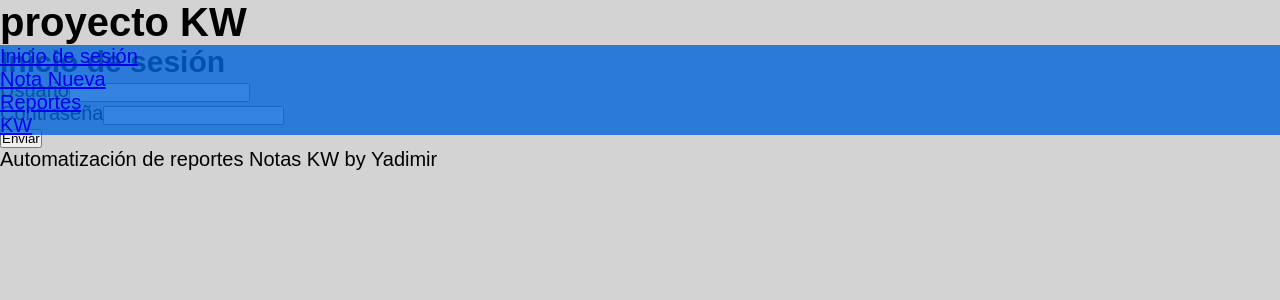
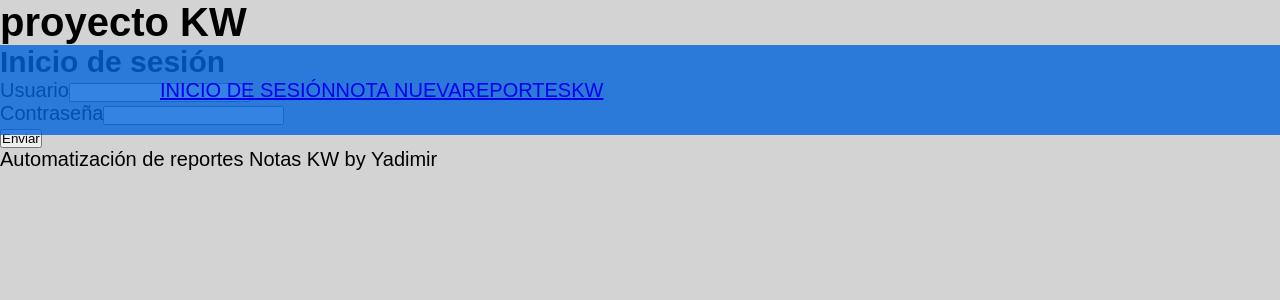
Before and after one commit to YadimirCovBel/KWproy, an Angular app in the folder proyectoKW/: page / in a window 1280 px wide. Shown: the top 300 px of the page. Built offline with nearby package versions, Linux system fonts and the light colour scheme.

Commit message:
se definio header ul y header ul li dentro de styles.css

```diff
--- a/proyectoKW/src/assets/css/style.css
+++ b/proyectoKW/src/assets/css/style.css
@@ -12,6 +12,11 @@ body{
     background-attachment: fixed;
 }
 
+.clearfix{
+    float: none;
+    clear: both;
+}
+
 /*Barra de navegacion o header*/
 
 header{
@@ -20,5 +25,19 @@ header{
     height: 90px;
     background-color: rgb(2, 99, 219, 0.8);
     position: fixed;
+    text-transform: uppercase;
 
 }
+header ul{
+    display: block;
+    width: 75%;
+    height: inherit;
+    margin: 0px auto;
+
+}
+header ul li{
+    display: inline-block;
+    margin: 0px auto;
+    text-align: center;
+    line-height: 90px;
+}
```
